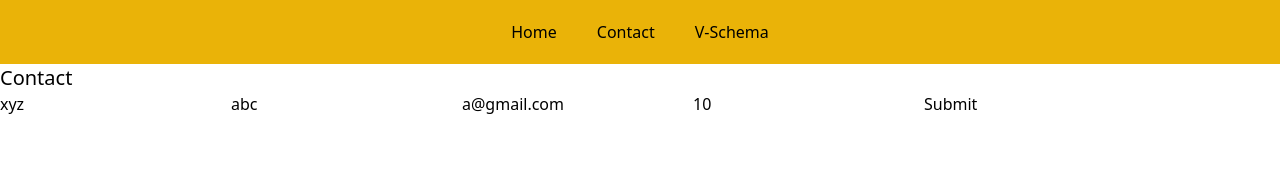
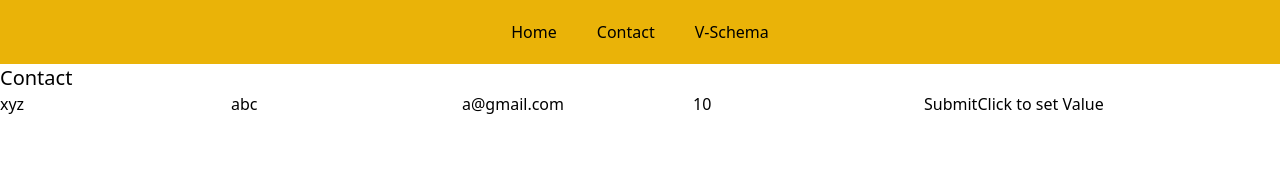
Before and after one commit to kalazaraeducation/react-hook-form, a React (Create React App) app: page /validation-schema in a window 1280 px wide. Shown: the top 182 px of the page. Built offline with nearby package versions, Linux system fonts and the light colour scheme; the HTML template or start-up script is replaced by a standard one.

Commit message:
16-Set-Value

```diff
--- a/src/pages/ValidationSchema.js
+++ b/src/pages/ValidationSchema.js
@@ -30,6 +30,7 @@ const ValidationSchema = () => {
     register,
     handleSubmit,
     formState: { errors },
+    setValue,
   } = useForm({
     defaultValues: initialValues,
     resolver: yupResolver(validationSchema),
@@ -57,6 +58,16 @@ const ValidationSchema = () => {
         />
         {errors.contact && <p>{errors.contact.message}</p>}
         <input type="submit" />
+        <button
+          type="button"
+          onClick={() => {
+            setValue("fname", "kalazaraed");
+            setValue("lname", "educationa");
+            setValue("email", "kalazara@gmail.com");
+          }}
+        >
+          Click to set Value
+        </button>
       </form>
     </>
   );
```
